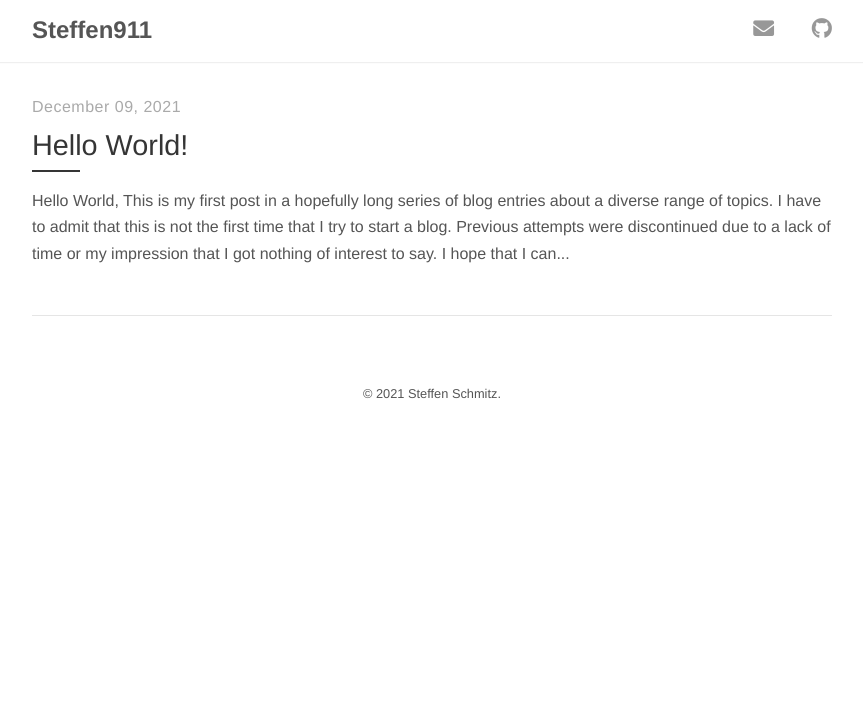
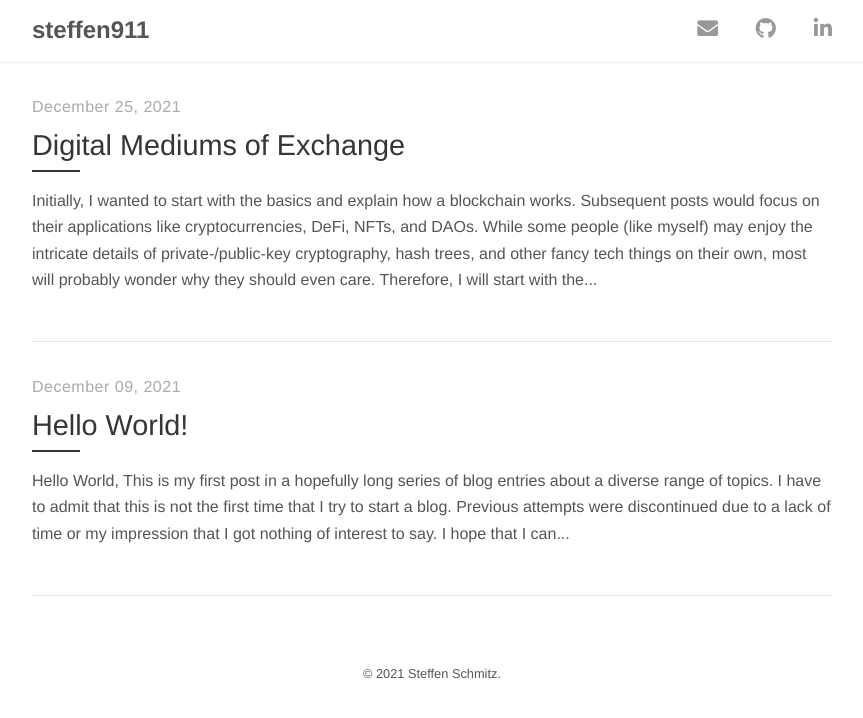
Before and after one commit to Steffen911/steffen911.github.io, a Jekyll site: the page built from index.html, in a window 1280 px wide. Shown: the top 718 px of the page, without its empty margins (208-1071 px from the left). Built offline with Jekyll 4.4.1, drawn with Linux system fonts in a browser that asks for light colours; nearby versions of some CDN libraries; the list of posts is cut into pages by our own code; part of the change alters nothing that is shown.

Commit message:
post: add post for cryptocurrencies (#5)

```diff
--- a/_config.yml
+++ b/_config.yml
@@ -13,7 +13,7 @@
 # you will see them accessed via {{ site.title }}, {{ site.email }}, and so on.
 # You can create any custom variable you would like, and they will be accessible
 # in the templates via {{ site.myvariable }}.
-title: Steffen911
+title: steffen911
 email: steffenschmitz@hotmail.de
 description: >-
   This is my personal blog. I will talk a lot about books, learning things about crypto,
@@ -50,6 +50,7 @@ related_posts_section:
 social:
   email: steffenschmitz@hotmail.de
   github: https://github.com/steffen911
+  linkedin: https://www.linkedin.com/in/steffenschmitz/
 
 # Exclude from processing.
 # The following items will not be processed, by default. Create a custom list
--- a/_layouts/default.html
+++ b/_layouts/default.html
@@ -1,5 +1,10 @@
 <!DOCTYPE html>
 <html lang="en">
+
+  <script type="text/x-mathjax-config">
+  MathJax.Hub.Config({tex2jax: {inlineMath: [['$','$'], ['\\(','\\)']]}});
+  </script>
+  <script type="text/javascript" src="http://cdn.mathjax.org/mathjax/latest/MathJax.js?config=TeX-AMS-MML_HTMLorMML"></script>
 
   {% include head.html %}
 
--- /dev/null
+++ b/_posts/2021-12-25-cryptocurrencies.md
@@ -0,0 +1,177 @@
+---
+layout: post
+title:  "Digital Mediums of Exchange"
+date:   2021-12-25 21:16:00 +0200
+categories: [crypto]
+---
+
+Initially, I wanted to start with the basics and explain how a blockchain works.
+Subsequent posts would focus on their applications like cryptocurrencies, DeFi, NFTs, and DAOs.
+While some people (like myself) may enjoy the intricate details of private-/public-key cryptography,
+hash trees, and other fancy tech things on their own, most will probably wonder why they should even care.
+Therefore, I will start with the most commonly known application of blockchains - digital, distributed currencies.
+We will first take a look at currencies in general.
+What kind of currencies are there and how do we use them?
+After taking a look at cryptocurrencies as well, we can compare the two and draw our conclusions.
+
+## What is a currency?
+
+Given the title and, likely, some real world exposure to multiple currencies, you will probably have a good
+understanding of how you can use currencies today.
+At a fundamental level currencies are a medium of exchange.
+If you have a $100 bill you can exchange it into another currency, physical goods, or services.
+And, as an advantage over other exchange mediums, the recipient can go ahead and do the same.
+Each vendor can set a price in that common denomination, and I can decide to make a trade based on the value that
+the service or good has to me compared to the amount I have to spend.
+
+Without this central medium of exchange I might offer you a service, like writing an incredibly useful and informative
+blog post, for another service, like a haircut, or a physical good, like a bottle of wine.
+Unfortunately, there is only so much wine I can drink, and I do not fancy a haircut every other day.
+I could exchange the wine for something I desire more, but would have to keep in mind how much of a thing I need to buy
+another thing.
+The exchange rates I'll have to keep in mind will proliferate with the number of goods and services that are on offer.
+
+Instead, people settled on the exchange of coins or banknotes.
+There are three major forms of traditional currencies in use today.
+
+- **Representative money**: This is a claim to something valuable, e.g. a note saying that I owe you a pile of gold.
+  The advantage is that it can circulate without the need to exchange the underlying commodity making it significantly
+  more practical for daily use.
+- **Commodity money**: Here, the medium of exchange is valuable on its own, e.g. a gold coin.
+- **Fiat money**: This represents no underlying claim and only has value, because people think it does. It is the most
+  common form of money today and issues by countries and organizations. The United States Dollar and the Euro are examples
+  of fiat money.
+
+The funny thing about fiat money is that everyone could start their own coins.
+If I offer you piece of paper with some numbers on it in exchange for a few bananas and you go ahead and convince your
+carpenter to accept it as well, we essentially created a new currency.
+As long as people believe in its value, it is valuable.
+
+## Enter: The Internet
+
+The system I described up until this point just works.
+There is some fraud here and there by counterfeiters and scammy issuers, but overall things are nice and cosy.
+I give you some money and get something in return.
+A few years ago some new technology came along that reduced those in-person exchanges: the internet.
+I can communicate and deal with people I never met.
+Sometimes this involves the exchange of money.
+"How can I send money over the internet?" you might wonder.
+I'm glad that you asked.
+
+Let us assume that digital money is a file on your computer, similar to a banknote.
+I send such a file to you and remove it.
+If everyone behaves like that we are all good and can already stop worrying.
+Experience teaches us, though, that some do not play by the rules and instead might try
+to send the same file of money to multiple people.
+We will call this the double-spending problem.
+The following graphic illustrates the problem.
+Alice has some valuable thing $\oplus$ and sends a copy to both Bill and Carla.
+All three end up with the valuable thing $\oplus$.
+
+![Naive transactions](/assets/2021-12-12-cryptocurrencies/naive-exchange.png)
+
+Luckily some smart and trustworthy people came along that generously offer to verify such transactions for
+a tiny fee.
+Let us call them banks.
+Instead of having the valuable thing $\oplus$ on her own computer Alice stores it at a bank.
+She asks her bank to transfer it to Bill and the bank stores that it belongs to Bill now.
+If Alice wants to send it to Carla as well the bank will reject the transactions, because Alice already transferred
+the ownership.
+The bank acts as a trusted third party and guarantees that we do not double spend.
+
+![Trusted Third Party](/assets/2021-12-12-cryptocurrencies/trusted-third-party.png)
+
+As you can imagine this gives banks a great deal of power and information about payment flows.
+As you can also imagine, some people are not happy about this and want to remove the necessity of a trusted, central
+authority.
+
+## The advent of decentralized internet money
+
+Satoshi Nakamoto's [Bitcoin paper](https://bitcoin.org/bitcoin.pdf), published in 2009, proposes a solution to the
+double-spending problem without a central authority.
+Instead of sending each transaction to a central authority for verification we publish it publicly to many people.
+They take multiple transactions and group them into a block.
+Now, we arrive at the interesting part.
+Creating a block is computationally expensive, meaning that you will have to do some hard mathematics that even computers
+are bad at.
+Also, we attach all blocks to previous blocks to create a chain - the blockchain.
+Afterwards each participant in the network just accepts the longest chain of such blocks as the actual collection of
+transactions.
+
+Let us check if this solves our problem.
+Can I double spend my money? No, because the participants in the network and the recipient would see that I already spent
+my money in previous transactions. Therefore, my payment would be rejected.
+Can I undo any transaction? Theoretically, if you control more computational power than the rest of the network.
+But the chance diminishes with each block that was added on top of the initial transaction, because one has to re-do
+all the hard work to recreate the blocks.
+Therefore, one usually assume that a transaction is confirmed after 5-10 additional blocks on the chain.
+Additionally, the system provides incentive for being honest.
+It should be more lucrative to put the computing power to use in an honest way.
+
+![Blockchain transactions](/assets/2021-12-12-cryptocurrencies/blockchain.png)
+
+Computing hard puzzles is the way that blockchains like Bitcoin and Ethereum work.
+This is called Proof-of-Work.
+Another concept is Proof-of-Stake that is lighter on resources.
+A majority of coin-owners has to agree on a transaction to include it in the chain.
+A subsequent post on blockchains will go into more details.
+
+We can conclude that blockchains are a technology that enables transfers between people without having a central
+authority to validate transactions and prevent double spending.
+Does that suffice to qualify as a currency?
+
+## Are cryptocurrencies "currencies"?
+
+Before, we established that a currency is a medium of exchange.
+I can accept it for some good or service and can easily use it to consume other goods and services.
+In theory this also applies to cryptocurrencies.
+It is a bit less convenient with the current technology, but you could buy a Pizza or a Tesla with your bitcoins.
+
+Nevertheless, I would argue that cryptocurrencies are not currencies.
+"Why though?" you might ask.
+First and foremost, because most countries and tax codes agree that cryptocurrencies are commodities or property.
+Second, and perhaps more convincing: There are no stable or near-stable prices for cryptocurrencies.
+To qualify as a currency I would argue that goods and services would need to have prices denominated in the cryptocurrency,
+e.g. Bitcoin.
+A Pizza could always cost 0.5 Bitcoin.
+In case I want to pay in Euro I would pay the equivalent at a current exchange rate.
+I'm not aware of any case where this is the case.
+Most goods have a price in a traditional, government issued currency, and I can pay the vendor with a variable amount
+of cryptos at the given exchange rate.
+I assume that this is due to the tax code.
+Businesses will have to pay taxes in the local currency and, therefore, have to assign a price in the local currency
+to their offerings.
+As long as most countries (excluding El Salvador) do not accept their taxes in cryptocurrencies businesses have little
+incentive to bind their prices to a volatile cryptocurrency.
+Also, most employees would be unhappy to receive a salary that, adjusted for most of their day-to-day purchases,
+fluctuates widely from month to month.
+
+Another problem I see with distributed setups like these is that the transaction fees need to satisfy all participants
+in the network and not just a single vendor.
+If 100 people have to sign off on my transaction it is likely more expensive than having a single party signing them off.
+
+All in all, cryptocurrencies are in my opinion not mainstream means of exchanges and, therefore, do not qualify as
+true currencies.
+
+## Can we stabilize things?
+
+If you like your crypto coins like your isotopes stablecoins might be the thing for you.
+Instead of fluctuating (wildly) compared to some baseline currency they tie their value to it and keep the same
+exchange rate.
+How does that work out?
+Let us assume that we want to create a stable coin linked to the US Dollar.
+There are two main ways to produce and maintain a stable coin.
+One is to have an underlying company that accepts a transfer in US Dollar via the traditional financial system.
+It keeps them in a save deposit and issues a new coin that is worth exactly one US Dollar.
+Also, you can ask this company to redeem your coin for a US Dollar.
+This is a crypto-reinvention of the representative money we mentioned earlier.
+The problem in this case is that we reintroduce a central authority even though the removal of central authorities
+is the main selling point of using cryptocurrencies.
+Another, more interesting, approach is the securitization of another cryptocurrency.
+I can use smart contract (watch out for a follow-up post on that) to create 1 US Dollar of worth in my stable coin
+by putting something like 3 US Dollars worth of another coin, e.g. Bitcoin.
+Here, we include some safety margin to still pay out 1 US Dollar if the exchange rate of Bitcoin drops.
+The underlying security is sold automatically once it reaches the stable value.
+What happens if many people try to redeem their stable coins at the same time?
+Well, imagine the 2008 financial crisis on steroids without any regulators or central banks.
+Better keep your popcorn ready.
```
Also changed, not shown: README.md, assets/2021-12-12-cryptocurrencies/blockchain.png (added), assets/2021-12-12-cryptocurrencies/naive-exchange.png (added), assets/2021-12-12-cryptocurrencies/trusted-third-party.png (added).
